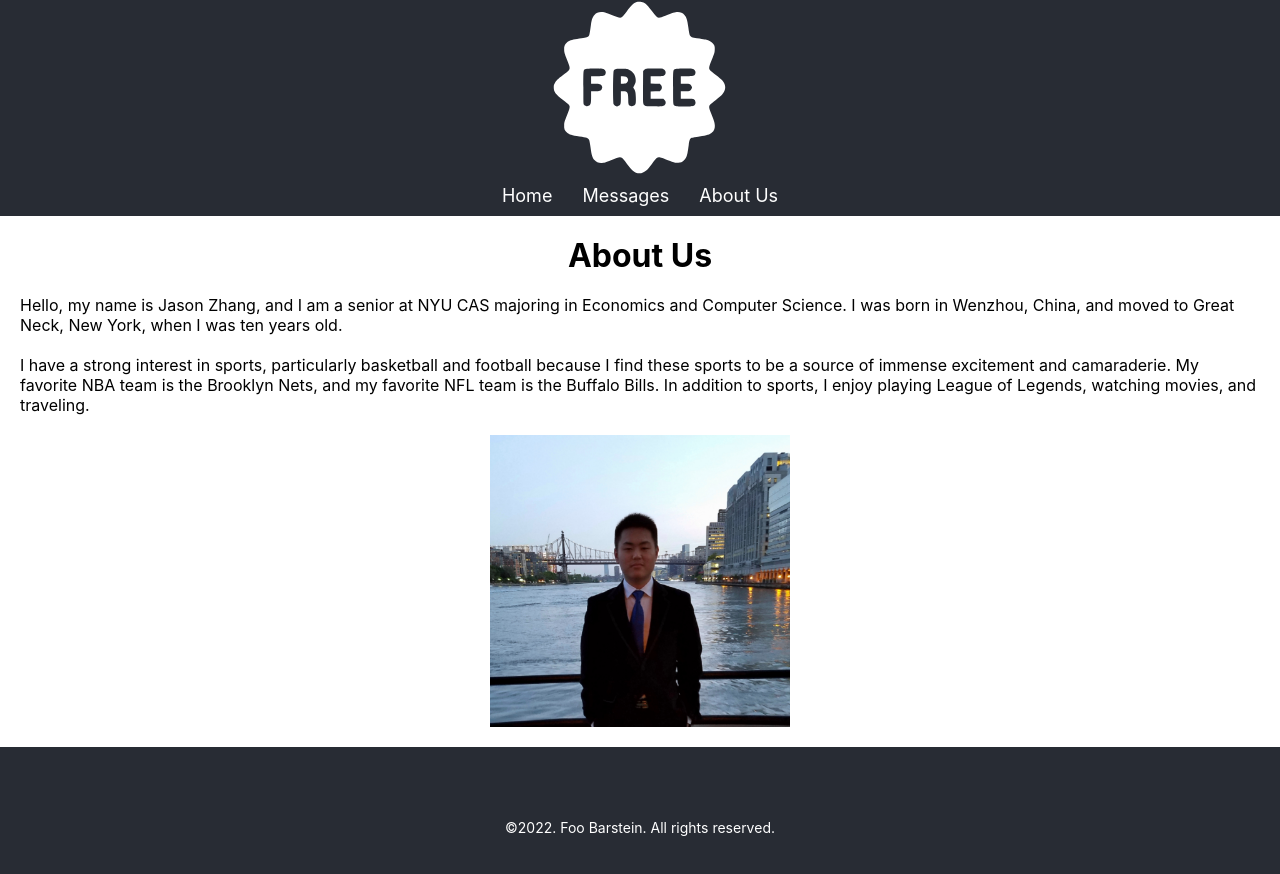
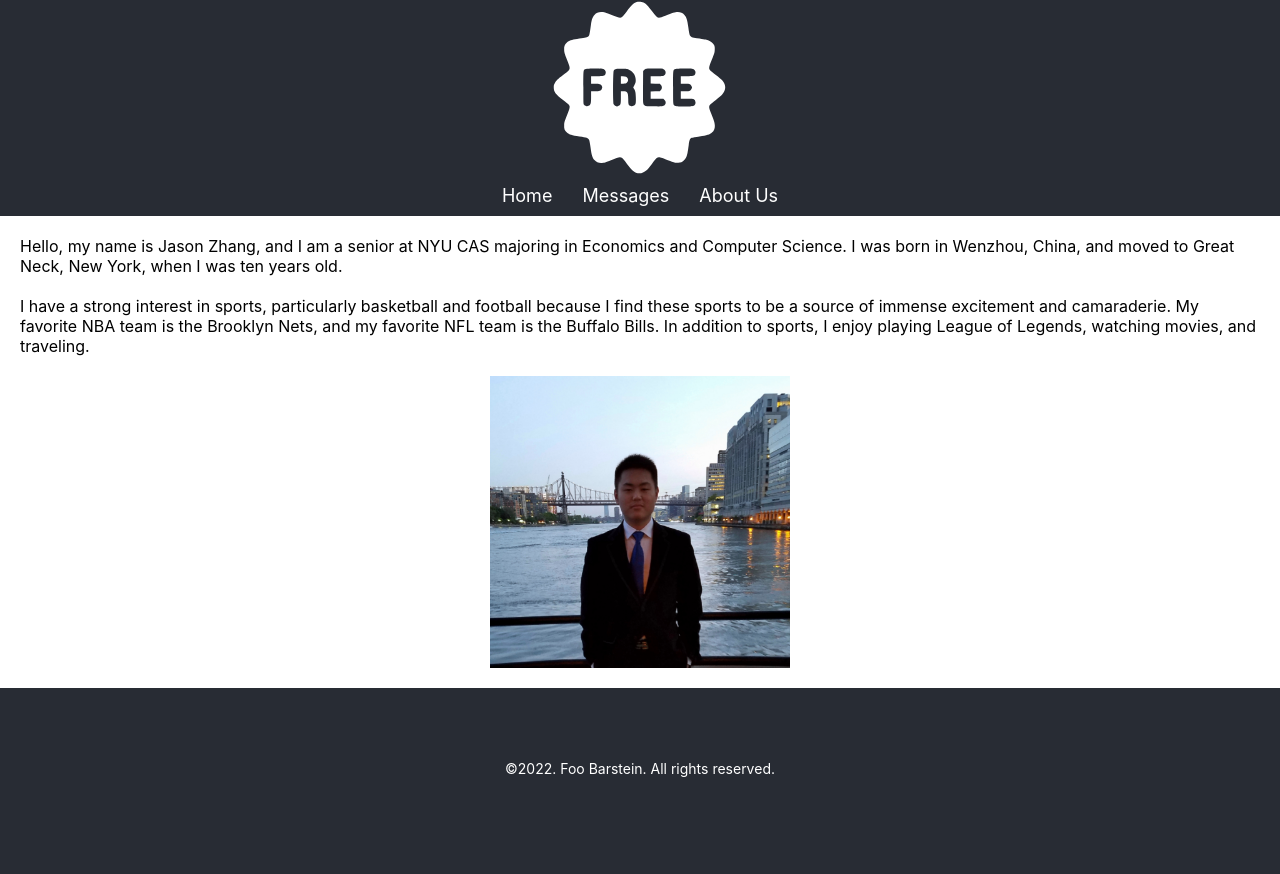
Before and after one commit to agiledev-students-fall2023/3-simple-mern-stack-app-Jason-SL-Zhang, a React (Create React App) app in the folder front-end/: page /about-us in a window 1280 px wide. Shown: the top 874 px of the page. After the commit the page ends 848 px from the top, so only its background shows below. Built offline with nearby package versions, Linux system fonts and the light colour scheme.

Commit message:
UpdateAboutUs

```diff
--- a/front-end/src/AboutUs.js
+++ b/front-end/src/AboutUs.js
@@ -6,7 +6,6 @@ import React from 'react'
 const AboutUs = props => {
   return (
     <>
-      <h1>About Us</h1><br></br>
       <p class = "text">
         Hello, my name is Jason Zhang, and I am a senior at NYU CAS majoring in Economics and Computer Science. I was born in Wenzhou, China,
         and moved to Great Neck, New York, when I was ten years old.
```
